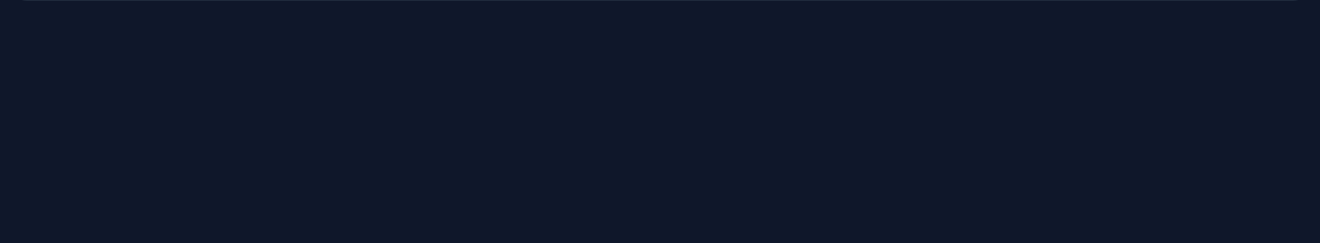
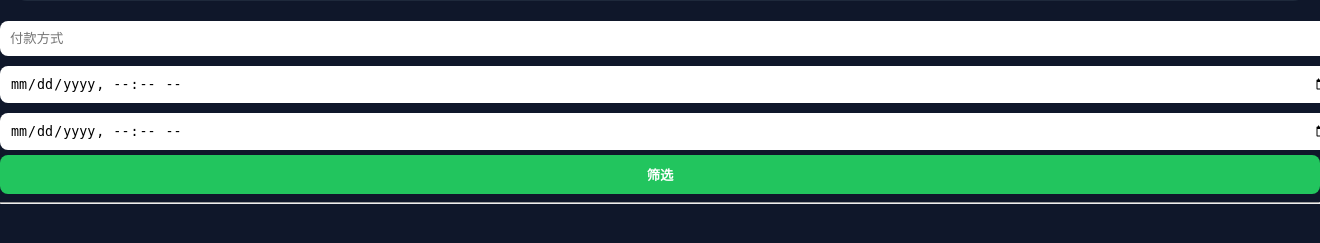
Before and after one commit to cyi072907-cpu/finance-systemi, a Flask app: page /history in a window 1320 px wide; the page is wider, and only the part inside the window is pictured. Shown: the part 149-392 px from the top of that part. Run offline with Flask 3, Linux system fonts and the light colour scheme; data that the repository does not hold is empty.

Commit message:
更新 history.html

```diff
--- a/templates/history.html
+++ b/templates/history.html
@@ -41,3 +41,11 @@
 
 </body>
 </html>
+<form method="POST">
+<input name="payment" placeholder="付款方式">
+<input name="start" type="datetime-local">
+<input name="end" type="datetime-local">
+<button>筛选</button>
+</form>
+
+<hr>
```
